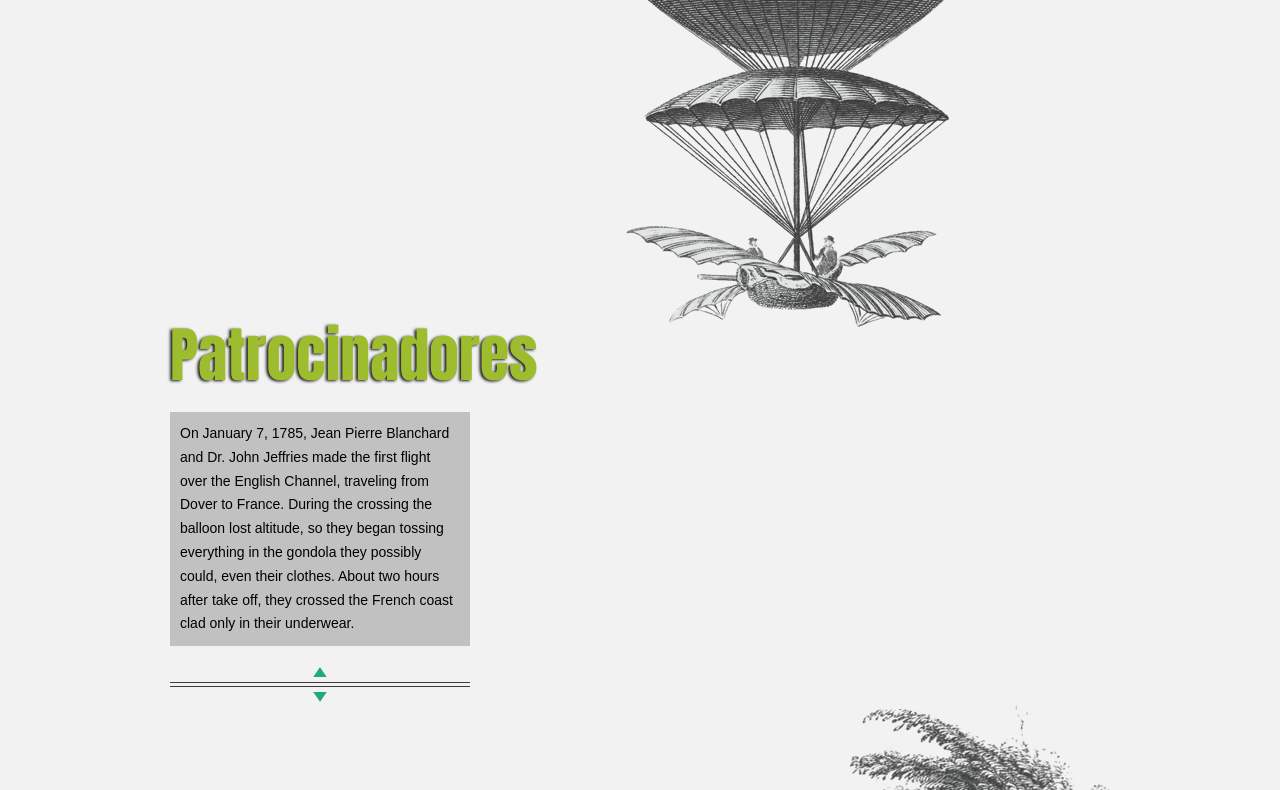
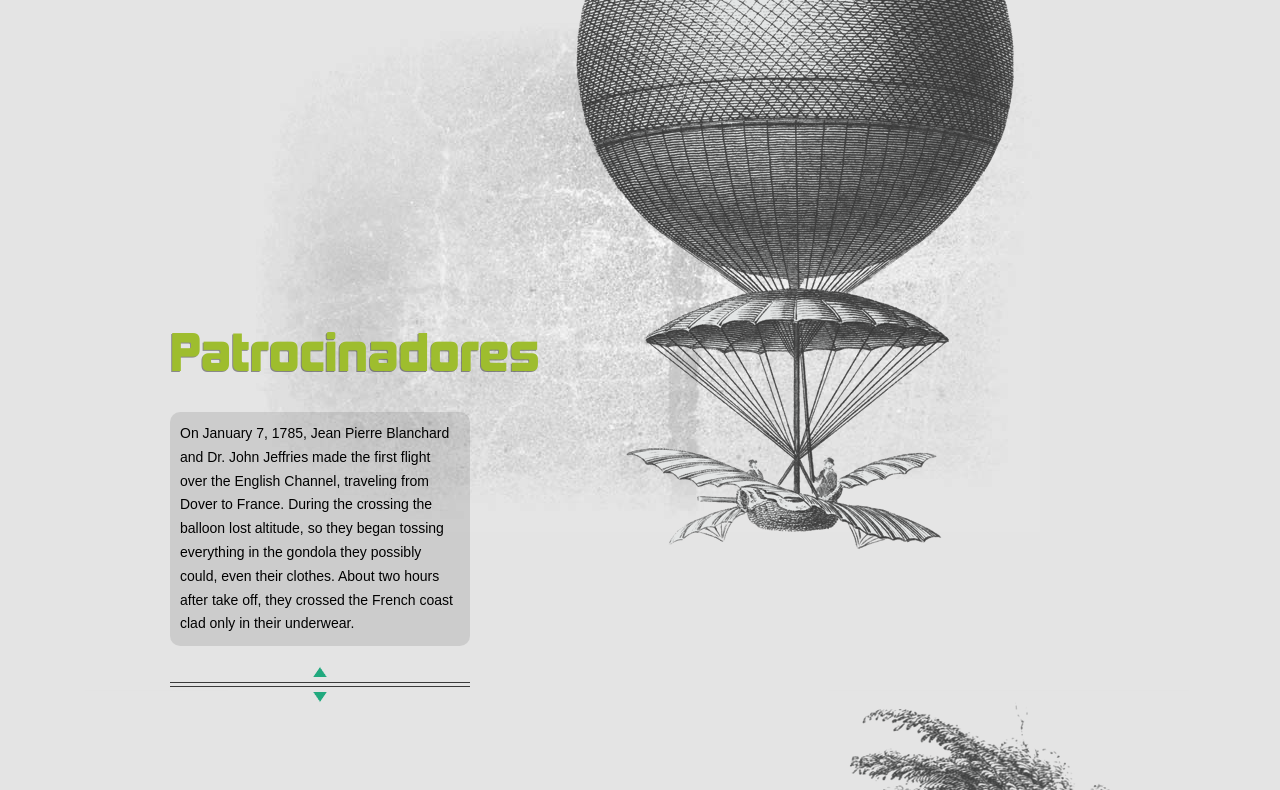
Before and after one commit to rsobrado/FestivalDH, a plain HTML site: page index.html in a window 1280 px wide. Shown: the part 2010-2800 px from the top of the page. Drawn offline with nearby package versions, Linux system fonts and the light colour scheme.

Commit message:
day 2
fonts, css, pista

```diff
--- a/css/main.css
+++ b/css/main.css
@@ -1,3 +1,16 @@
+@font-face {
+    font-family: 'kimberley_blregular';
+    src: url('../fonts/kimberley_bl-webfont.eot');
+    src: url('../fonts/kimberley_bl-webfont.eot?#iefix') format('embedded-opentype'),
+         url('../fonts/kimberley_bl-webfont.woff') format('woff'),
+         url('../fonts/kimberley_bl-webfont.ttf') format('truetype'),
+         url('../fonts/kimberley_bl-webfont.svg#kimberley_blregular') format('svg');
+    font-weight: normal;
+    font-style: normal;
+
+}
+
+
 /* PARALLAX SCROLLING EXPERIMENT
    Master Styles
    Author: Jonathan Nicol (f6design.com)
@@ -35,6 +48,7 @@ footer, header, hgroup, menu, nav, section {
 }
 body {
 	line-height: 1;
+
 }
 ol, ul {
 	list-style: none;
@@ -66,15 +80,14 @@ body {
 	color: #000;
 	font-size: 14px;
 	font-family: Arial;
+
+	background: #e4e4e4 url('../img/background-stained.jpg') 50% 50% fixed no-repeat;
 }
 h1 {
 	color: #9ebd2e;
-	text-shadow: -2px 1px 3px rgba(0,0,0,0.9);
-	font-family: Impact;
-}
-p{
-	background: rgba(0,0,0,0.2);
-	padding: 10px;
+	text-shadow: -1px 1px rgba(0,0,0,0.40);
+	font-family: 'kimberley_blregular';
+
 }
 a, a:link,
 a:active,
@@ -95,6 +108,11 @@ img {
 	}
 p {
 	margin:1em 0;
+	background: rgba(0,0,0,0.1);
+	padding: 10px;
+	-webkit-border-radius: 10px;
+		 -moz-border-radius: 10px;
+					border-radius: 10px;
 	}
 
 /* Common shared styles
@@ -153,13 +171,15 @@ nav#primary a:hover, nav#primary a.active {
 }
 nav#primary h1 {
 	position: absolute;
-	right: 22px;
+	right: 24px;
 	top: -7px;
 	display: none;
 	padding: 4px 20px 4px 7px;;
 	color: #fff;
 	white-space: nowrap;
 	background: transparent url('../img/nav-arrow.png') 100% 50% no-repeat;
+	font-family: 'kimberley_blregular';
+	letter-spacing: 1px;
 	}
 nav.next-prev {
 	margin: 20px 0 0 0;
@@ -221,7 +241,7 @@ nav.next-prev {
 			}
 			#content h1 {
 				margin: 0 0 25px 0;
-				font-size: 60px;
+				font-size: 50px;
 				font-weight: normal;
 				line-height: 65px;
 				}
@@ -255,7 +275,7 @@ nav.next-prev {
 		}
 	#bg3-3 {
 		position: absolute;
-		top: 1628px;
+		top: 1850px;
 		left: 403px;
 		}
 	#bg3-4 {
--- a/index.html
+++ b/index.html
@@ -96,8 +96,11 @@
 
 			<!-- Parallax foreground -->
 			<div id="parallax-bg3">
-				<img id="bg3-1" src="img/balloon.png" width="529" height="757" alt="Montgolfier hot air balloon"/>
-				<img id="bg3-2" src="img/balloon2.png" width="603" height="583" alt="Frameless parachute"/>
+				<img id="bg3-1" src="img/logo.png" width="529" height="757" alt="Montgolfier hot air balloon"/>
+				<div id="bg3-2">
+					<a href="http://goo.gl/maps/SG9XD" target="_blank"><img src="img/mapa-a.png" alt="mapa-a" /></a>
+
+					<img src="img/mapa-b.png" alt="mapa-b"></div>
 				<img id="bg3-3" src="img/balloon3.png" width="446" height="713" alt="Blanchard's air balloon"/>
 				<img id="bg3-4" src="img/ground.png" width="1104" height="684" alt="Landscape with trees and cows"/>
 			</div>
```
Also changed, not shown: fonts/kimberley_bl-webfont.ttf (added), fonts/kimberley_bl-webfont.woff (added), img/background-stained.jpg (added), img/balloon.png (deleted), img/logo.png (added), img/mapa-a.png (added), img/mapa-b.png (added), 3 other files.
